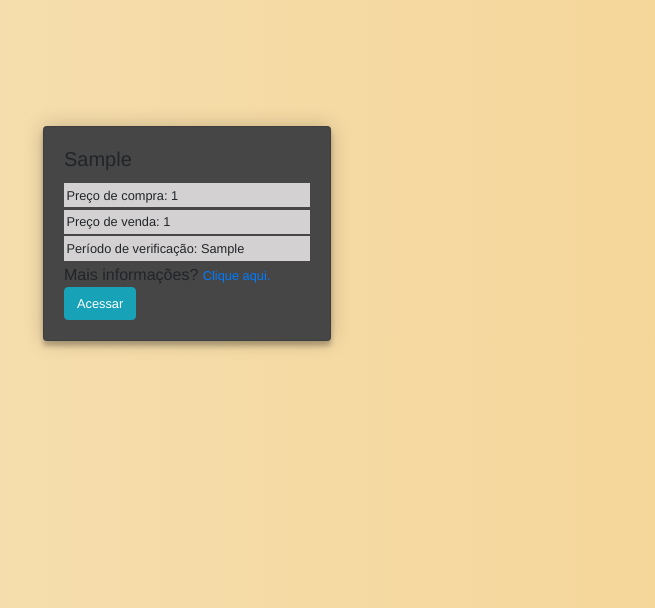
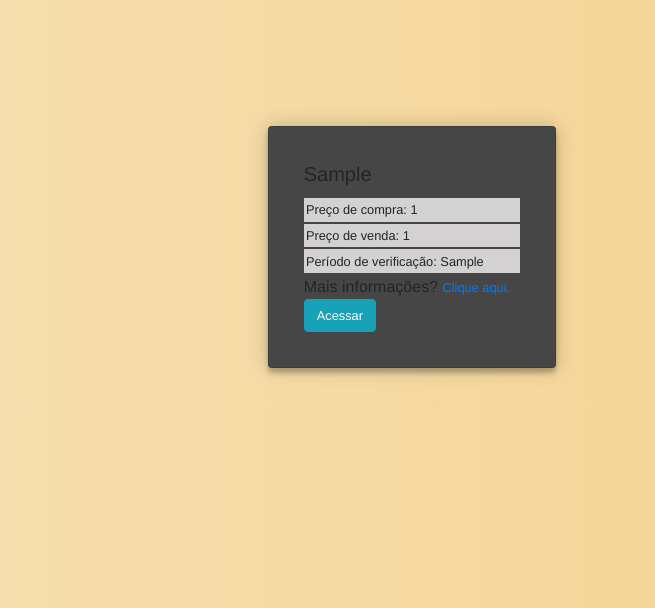
Before and after one commit to LucasMAlc/Desafio-Alpha, a Django app: template ativos/templates/home.html in a window 1280 px wide. Shown: the part 56-664 px from the top of the page, without its empty margins (228-883 px from the left). Run offline with Django 4.2, Linux system fonts and the light colour scheme; the template is opened without the code that fills it: values that come from a table or form of the project are taken from there, others are empty; tables that the repository leaves empty hold one stand-in row (values such as "Sample post").

Commit message:
cotação certa

```diff
--- a/static/css/home.css
+++ b/static/css/home.css
@@ -8,9 +8,9 @@
     position: relative;
     z-index: 1;
     background: #464646;
-    max-width: 50%px;
-    margin: 0 auto 5%px;
-    padding: 2%px;
+    max-width: 50%;
+    margin: 0 auto 5%;
+    padding: 2%;
     text-align: left;
     box-shadow: 0 0 20px 0 rgba(0, 0, 0, 0.2), 0 5px 5px 0 rgba(0, 0, 0, 0.24);
   }
```
Also changed, not shown: ativos/views.py (+5 -5 lines).
